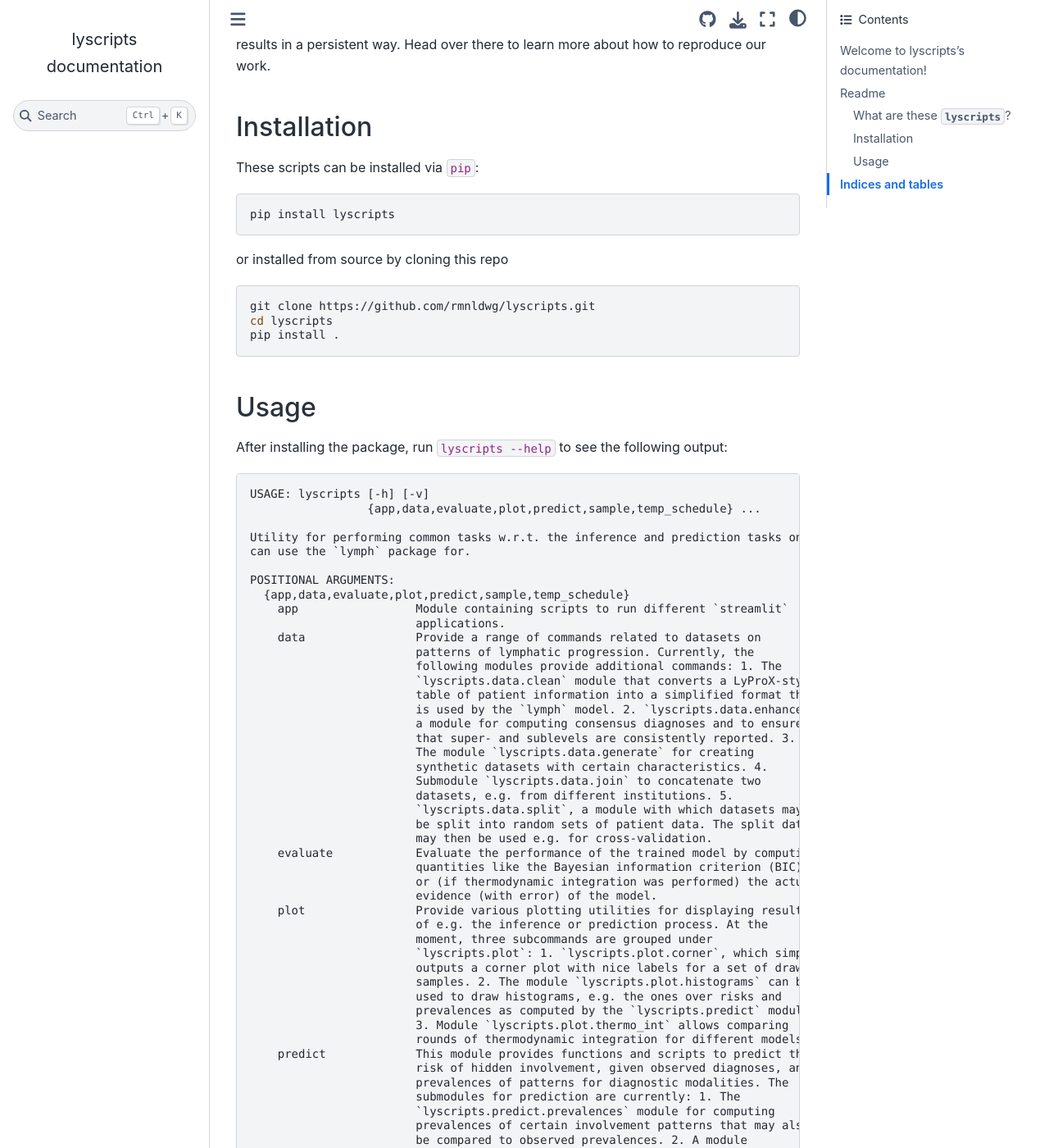
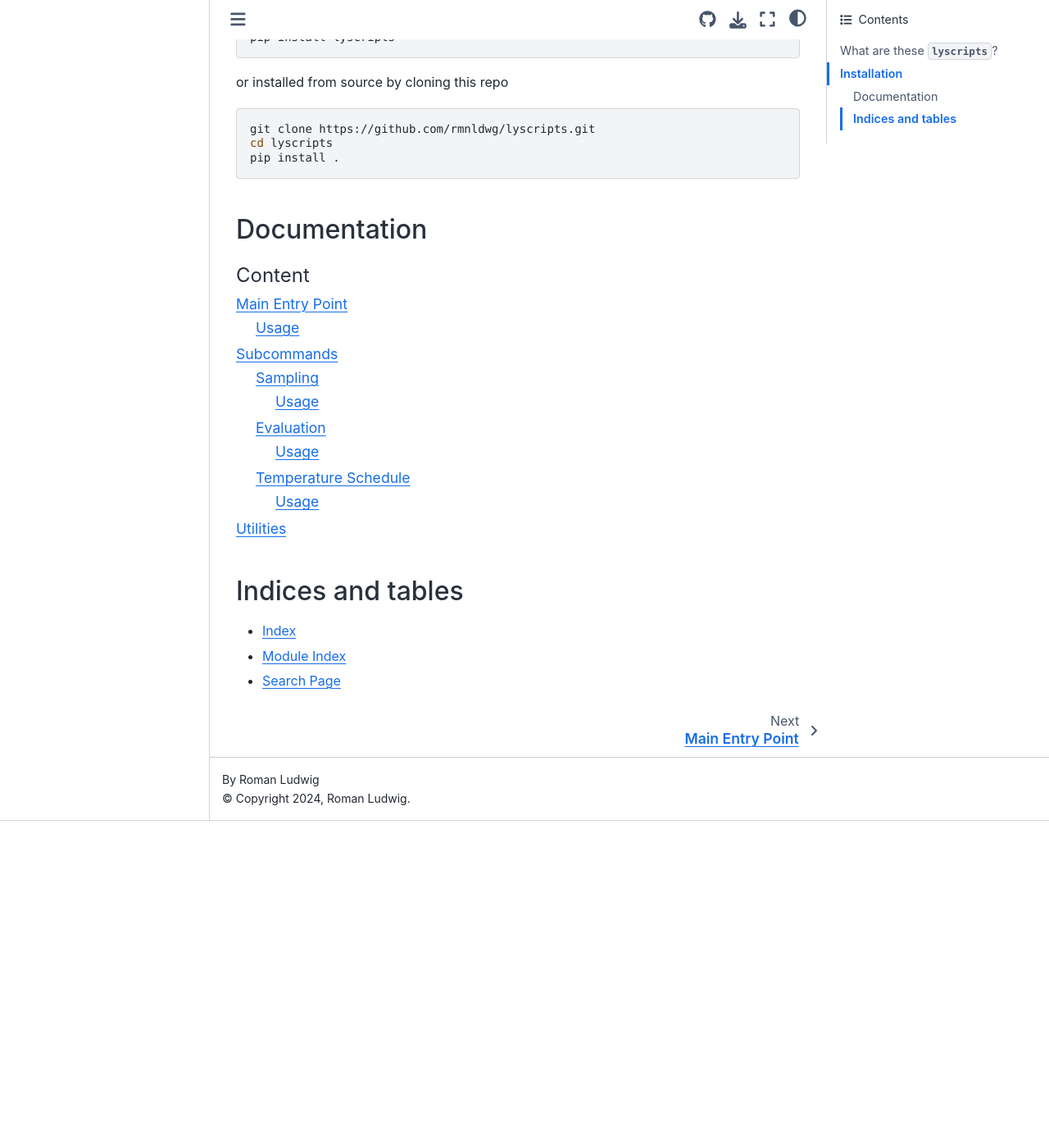
Before and after one commit to rmnldwg/lyscripts, a Sphinx documentation site: the page built from docs/source/index.rst, in a window 1280 px wide and 1400 px high, scrolled down 866 px. Shown: the whole window at 82% size. Built offline with Sphinx 7.4.7 and the Sphinx Book theme 1.1.4, drawn with Linux system fonts in a browser that asks for light colours; pages that are not in the unit, such as notebooks, are missing from menus; the version number could not be read and is left out; after the commit the page ends 1867 px from its top, so only the background shows below that; some of the changed text lies outside the part shown.

````diff
--- a/README.md
+++ b/README.md
@@ -6,11 +6,13 @@
 [![docs badge](https://github.com/rmnldwg/lyscripts/actions/workflows/docs.yml/badge.svg?style=flat)](https://rmnldwg.github.io/lyscripts/)
 [![tests badge](https://github.com/rmnldwg/lyscripts/actions/workflows/tests.yml/badge.svg?style=flat)](https://rmnldwg.github.io/lyscripts/)
 
+***
+
 ## What are these `lyscripts`?
 
-This package provides convenient scripts for performing inference and learning regarding the lymphatic spread of head & neck cancer. Essentially, it provides a *command line interface* (CLI) to the [`lymph`](https://github.com/rmnldwg/lymph) library.
+This package provides convenient scripts for performing inference and learning regarding the lymphatic spread of head & neck cancer. Essentially, it provides a *command line interface* (CLI) to the [lymph](https://github.com/rmnldwg/lymph) library.
 
-We are making these "convenience" scripts public, because doing so is one necessary requirement to making our research easily and fully reproducible. There exists another repository, [`lynference`](https://github.com/rmnldwg/lynference), where we store the pipelines that produce(d) our published results in a persistent way. Head over there to learn more about how to reproduce our work.
+We are making these "convenience" scripts public, because doing so is one necessary requirement to making our research easily and fully reproducible. There exists another repository, [lynference](https://github.com/rmnldwg/lynference), where we store the pipelines that produce(d) our published results in a persistent way. Head over there to learn more about how to reproduce our work.
 
 ## Installation
 
@@ -28,85 +30,27 @@ cd lyscripts
 pip install .
 ```
 
+
 ## Usage
 
-After installing the package, run `lyscripts --help` to see the following output:
+This package is intended to be mainly used as a collection of Python scripts that would be scattered throughout my projects, if I didn't bundle them here. Hence, they're mostly command line tools that do basic and repetitive stuff.
+
+
+### As a command line tool
+
+Simply run
 
 ```
-USAGE: lyscripts [-h] [-v]
-                 {app,data,evaluate,plot,predict,sample,temp_schedule} ...
-
-Utility for performing common tasks w.r.t. the inference and prediction tasks one
-can use the `lymph` package for.
-
-POSITIONAL ARGUMENTS:
-  {app,data,evaluate,plot,predict,sample,temp_schedule}
-    app                 Module containing scripts to run different `streamlit`
-                        applications.
-    data                Provide a range of commands related to datasets on
-                        patterns of lymphatic progression. Currently, the
-                        following modules provide additional commands: 1. The
-                        `lyscripts.data.clean` module that converts a LyProX-style
-                        table of patient information into a simplified format that
-                        is used by the `lymph` model. 2. `lyscripts.data.enhance`,
-                        a module for computing consensus diagnoses and to ensure
-                        that super- and sublevels are consistently reported. 3.
-                        The module `lyscripts.data.generate` for creating
-                        synthetic datasets with certain characteristics. 4.
-                        Submodule `lyscripts.data.join` to concatenate two
-                        datasets, e.g. from different institutions. 5.
-                        `lyscripts.data.split`, a module with which datasets may
-                        be split into random sets of patient data. The split data
-                        may then be used e.g. for cross-validation.
-    evaluate            Evaluate the performance of the trained model by computing
-                        quantities like the Bayesian information criterion (BIC)
-                        or (if thermodynamic integration was performed) the actual
-                        evidence (with error) of the model.
-    plot                Provide various plotting utilities for displaying results
-                        of e.g. the inference or prediction process. At the
-                        moment, three subcommands are grouped under
-                        `lyscripts.plot`: 1. `lyscripts.plot.corner`, which simply
-                        outputs a corner plot with nice labels for a set of drawn
-                        samples. 2. The module `lyscripts.plot.histograms` can be
-                        used to draw histograms, e.g. the ones over risks and
-                        prevalences as computed by the `lyscripts.predict` module.
-                        3. Module `lyscripts.plot.thermo_int` allows comparing
-                        rounds of thermodynamic integration for different models.
-    predict             This module provides functions and scripts to predict the
-                        risk of hidden involvement, given observed diagnoses, and
-                        prevalences of patterns for diagnostic modalities. The
-                        submodules for prediction are currently: 1. The
-                        `lyscripts.predict.prevalences` module for computing
-                        prevalences of certain involvement patterns that may also
-                        be compared to observed prevalences. 2. A module
-                        `lyscripts.predict.risks` for predicting the risk of any
-                        specific pattern of involvement given any particular
-                        diagnosis.
-    sample              Learn the spread probabilities of the HMM for lymphatic
-                        tumor progression using the preprocessed data as input and
-                        MCMC as sampling method. This is the central script
-                        performing for our project on modelling lymphatic spread
-                        in head & neck cancer. We use it for model comparison via
-                        the thermodynamic integration functionality and use the
-                        sampled parameter estimates for risk predictions. This
-                        risk estimate may in turn some day guide clinicians to
-                        make more objective decisions with respect to defining the
-                        *elective clinical target volume* (CTV-N) in radiotherapy.
-    temp_schedule       Generate inverse temperature schedules for thermodynamic
-                        integration using various different methods. Thermodynamic
-                        integration is quite sensitive to the specific schedule
-                        which is used. I noticed in my models, that within the
-                        interval $[0, 0.1]$, the increase in the expected
-                        log-likelihood is very steep. Hence, the inverse
-                        temparature $\beta$ must be more densely spaced in the
-                        beginning. This can be achieved by using a power sequence:
-                        Generate $n$ linearly spaced points in the interval $[0,
-                        1]$ and then transform each point by computing $\beta_i^k$
-                        where $k$ could e.g. be 5.
-
-OPTIONAL ARGUMENTS:
-  -h, --help            show this help message and exit
-  -v, --version         Display the version of lyscripts (default: False)
+lyscripts --help
 ```
 
-Each of the individual subcommands provides a help page like this respectively that detail the positional and optional arguments along with their function.
+in your terminal and let the output guide you through the functions of the program.
+
+You can also refer to the [documentation] for a written-down version of all these help texts and even more context on how and why to use the provided commands.
+
+
+### As a library
+
+Head over to the [documentation] for more information on the individual modules, classes, and functions that are implemented in this package.
+
+[documentation]: https://lyscripts.readthedocs.io
--- a/docs/source/conf.py
+++ b/docs/source/conf.py
@@ -21,6 +21,7 @@ extensions = [
     'sphinx.ext.intersphinx',
     'sphinx.ext.autodoc',
     'sphinx.ext.mathjax',
+    'sphinx.ext.viewcode',
     'sphinxcontrib.programoutput',
     'm2r',
 ]
--- a/docs/source/index.rst
+++ b/docs/source/index.rst
@@ -3,18 +3,19 @@
    You can adapt this file completely to your liking, but it should at least
    contain the root `toctree` directive.
 
-Welcome to lyscripts's documentation!
-=====================================
+
+.. mdinclude:: ../../README.md
+    :end-line: 32
+
+
+Documentation
+=============
 
 .. toctree::
-   :maxdepth: 2
-   :caption: Contents:
+    :maxdepth: 3
+    :caption: Content
 
-
-Readme
-======
-
-.. mdinclude:: ../../README.md
+    top-level
 
 
 Indices and tables
````
Also changed, not shown: docs/source/evaluate.rst (added, +12 -0 lines), docs/source/sample.rst (added, +12 -0 lines), docs/source/temp_schedule.rst (added, +12 -0 lines), docs/source/top-level.rst (added, +33 -0 lines), lyscripts/__init__.py (+6 -8 lines), 3 other files.
